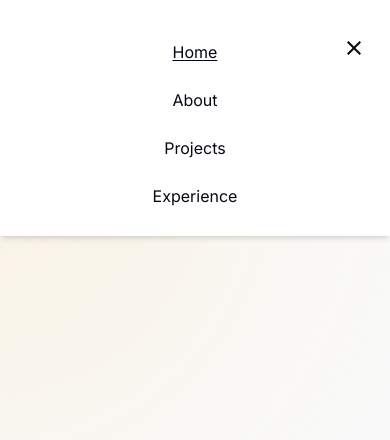
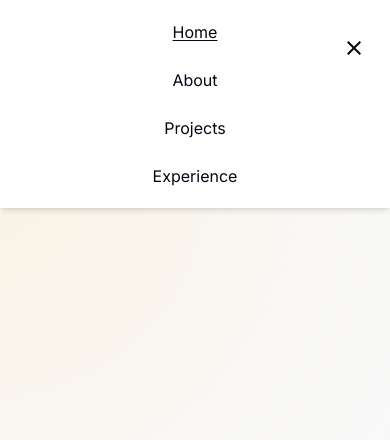
Before and after one commit to jasukej/portfolio, a Next.js app: page /projects/1 in a window 390 px wide. Both pictures are taken after a click on the button 354 px from the left and 48 px from the top of the page. Shown: the top 440 px of the page. Built offline with nearby package versions, Linux system fonts and the light colour scheme.

Commit message:
quality of (my) life improvements

```diff
--- a/components/header.tsx
+++ b/components/header.tsx
@@ -79,7 +79,6 @@ export default function Header() {
             /> */}
           </a>
         </div>
-
         {/* Hamburger */}
         <button
           className={`
@@ -111,19 +110,21 @@ export default function Header() {
         </button>
 
         {/* Collapsible Menu */}
-        {isNavOpen && (
         <nav
           className={`
           flex
           fixed
           top-0
-            pt-7
-            pb-2
           left-0
           w-full
           bg-white
           sm:hidden
-            shadow-md`}
+          shadow-md
+          transition-all
+          duration-300
+          ease-in-out
+          ${isNavOpen ? 'max-h-screen opacity-100' : 'max-h-0 opacity-0'}
+          overflow-hidden`}
         >
           <ul
             className="
@@ -131,7 +132,7 @@ export default function Header() {
             flex-col
             items-center
             w-full
-              pb-2"
+            py-2"
           >
             {links.map((link) => (
               <li
@@ -149,6 +150,7 @@ export default function Header() {
                     hover:text-gray-950
                     transition`}
                   href={link.hash}
+                  onClick={() => setIsNavOpen(false)}
                 >
                   {link.name}
                 </Link>
@@ -156,7 +158,6 @@ export default function Header() {
             ))}
           </ul>
         </nav>
-        )}
 
         {/* Main Navigation */}
         <div>
@@ -168,6 +169,8 @@ export default function Header() {
               transform
               -translate-x-1/2
               h-[4.5rem]
+              hidden
+              md:block
               w-auto
               sm:top-6
               sm:h-[3.25rem]
```
Lines whose indentation alone changed are shown as unchanged.
